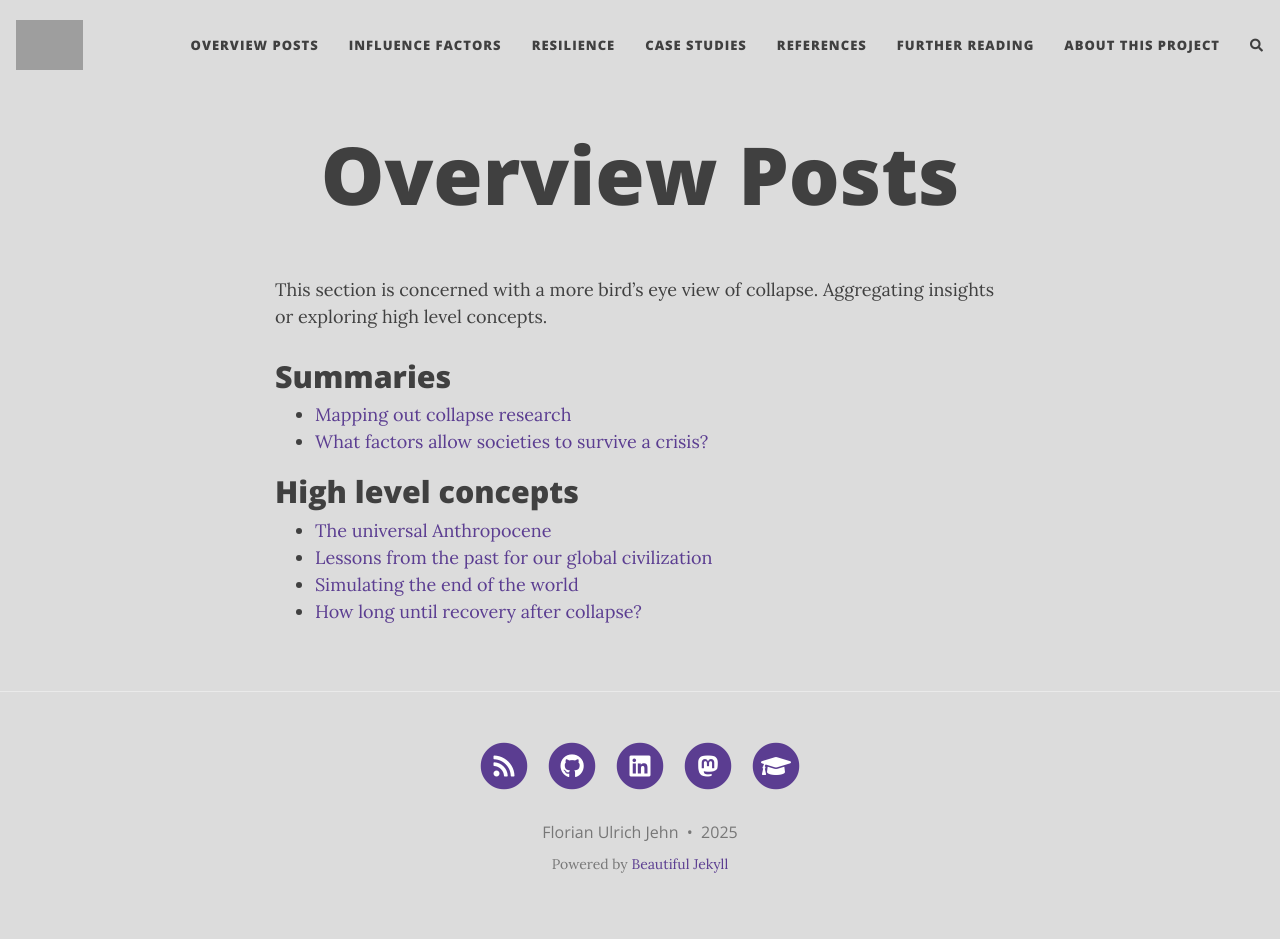
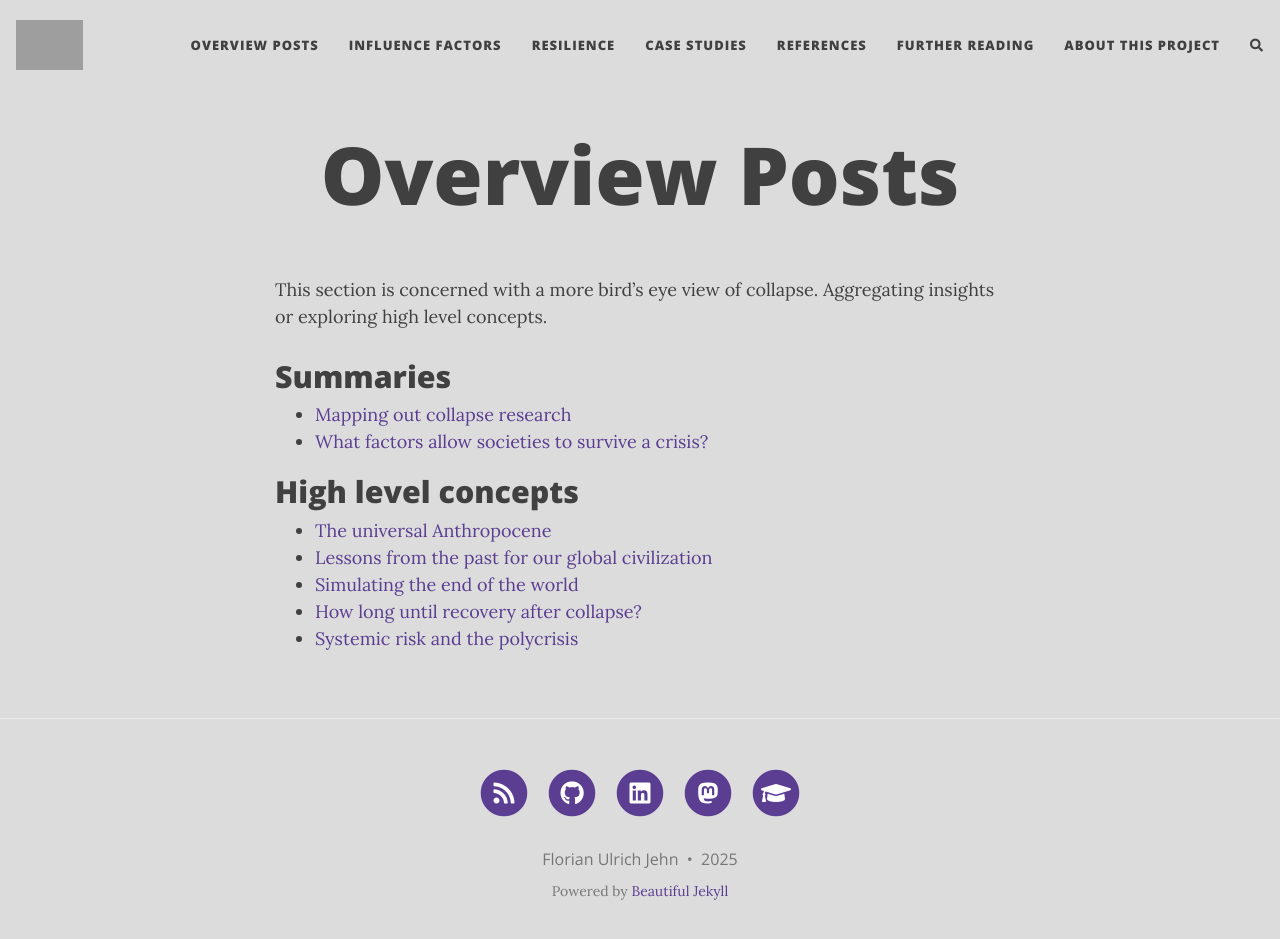
Before and after one commit to florianjehn/Societal_Collapse, a Jekyll site: the page built from overview.md, in a window 1280 px wide and 952 px high. Shown: the top 939 px of the window. Built offline with Jekyll 4.4.1, drawn with Linux system fonts in a browser that asks for light colours; nearby versions of some CDN libraries; comment, search, counter and statistics services are not loaded; grey boxes are pictures that could not be loaded.

Commit message:
Update overview.md

```diff
--- a/overview.md
+++ b/overview.md
@@ -14,3 +14,4 @@ This section is concerned with a more bird's eye view of collapse. Aggregating i
 * [Lessons from the past for our global civilization ](https://florianjehn.github.io/Societal_Collapse/2023-08-10-lessons_from_the_past/)
 * [Simulating the end of the world](https://florianjehn.github.io/Societal_Collapse/2023-11-15-collapse_models/)
 * [How long until recovery after collapse?](https://florianjehn.github.io/Societal_Collapse/2024-08-31-collapse_recovery/)
+* [Systemic risk and the polycrisis](https://florianjehn.github.io/Societal_Collapse/2025-02-05-sys_crisis/)
```
